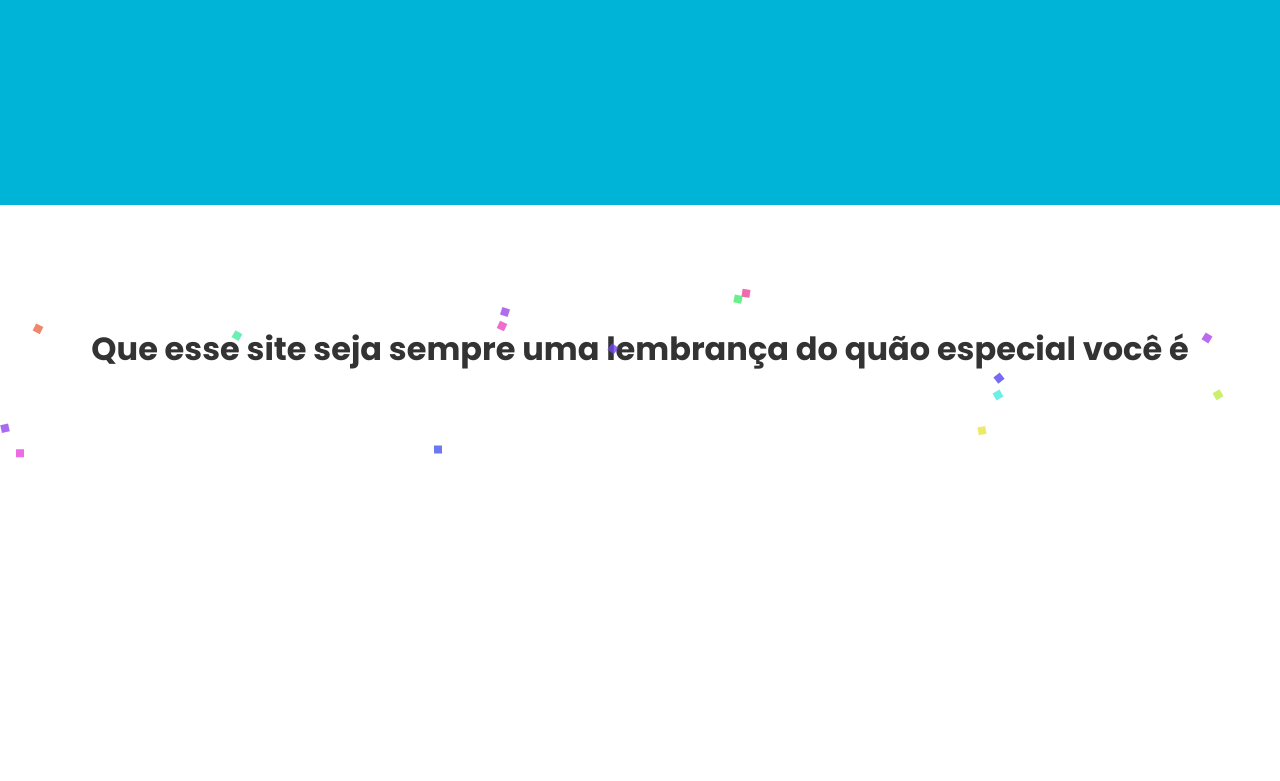
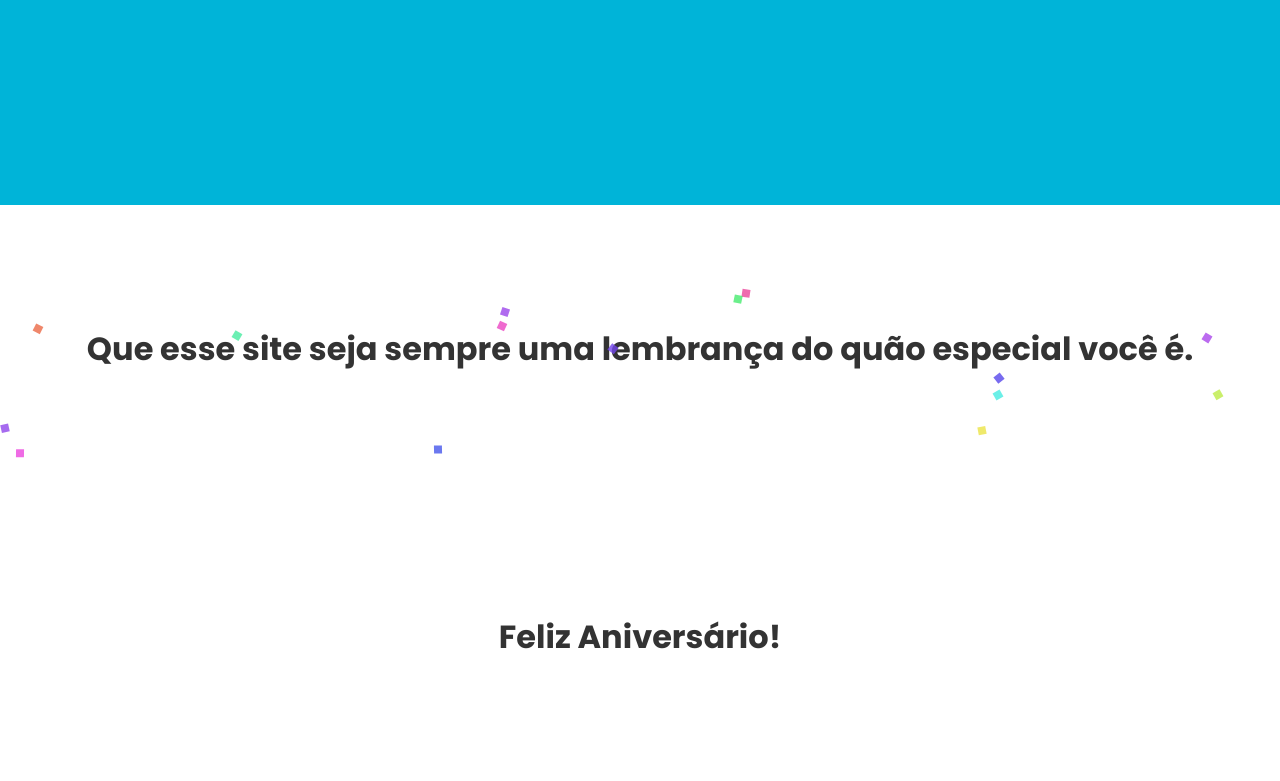
Before and after one commit to RomaniniGabriel/Presente_de_Aniversario_Rayna, a plain HTML site: page surpresa.html in a window 1280 px wide. Shown: the part 3635-4416 px from the top of the page. Before the commit the page ends 4128 px from the top, so only its background shows below. Drawn offline with Linux system fonts and the light colour scheme.

Commit message:
Update surpresa.html

```diff
--- a/surpresa.html
+++ b/surpresa.html
@@ -188,7 +188,11 @@
 
   <!-- Mensagem final -->
   <div class="final-message">
-    Que esse site seja sempre uma lembrança do quão especial você é
+    Que esse site seja sempre uma lembrança do quão especial você é.
+  </div>
+
+  <div class="final-message">
+    Feliz Aniversário!
   </div>
 
   <script>
```
